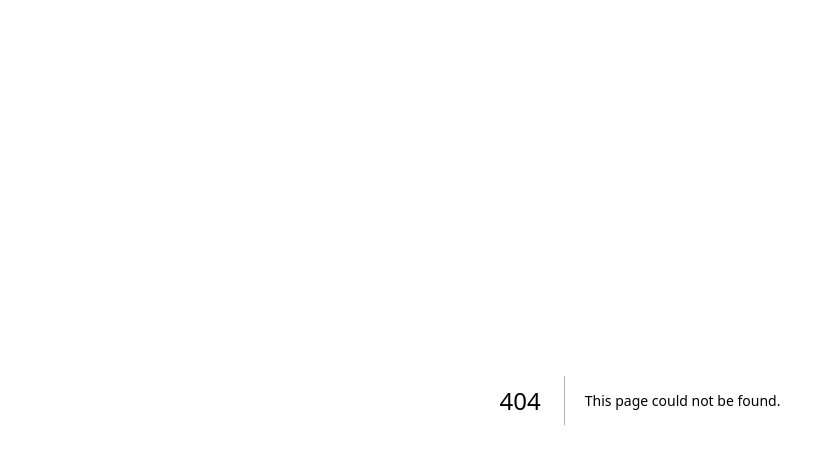
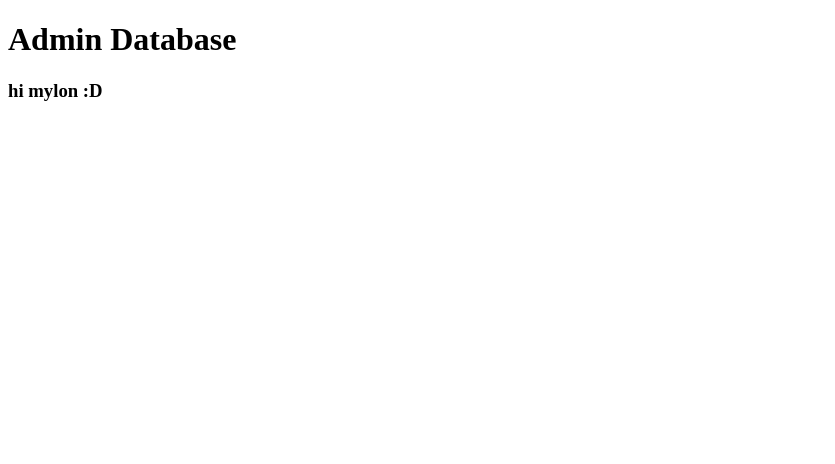
Before and after one commit to hack4impact-utk/rooted-east, a Next.js app: page /adminDatabse in a window 1280 px wide. Before the commit this address had no page. Shown: the top 464 px of the page, without its empty margins (0-835 px from the left). Built offline with nearby package versions, Linux system fonts and the light colour scheme.

Commit message:
made admin data base page

```diff
--- /dev/null
+++ b/src/app/adminDatabse/page.tsx
@@ -0,0 +1,8 @@
+export default function Home() {
+  return (
+    <div>
+      <h1>Admin Database</h1>
+      <h3>hi mylon :D</h3>
+    </div>
+  );
+}
```
